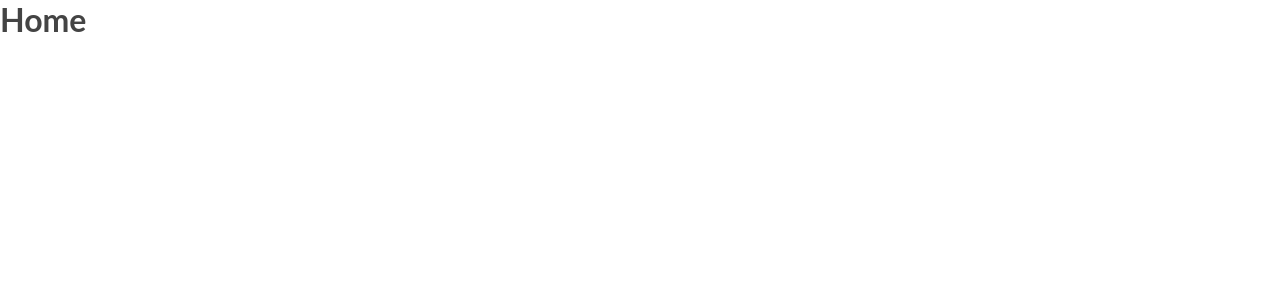
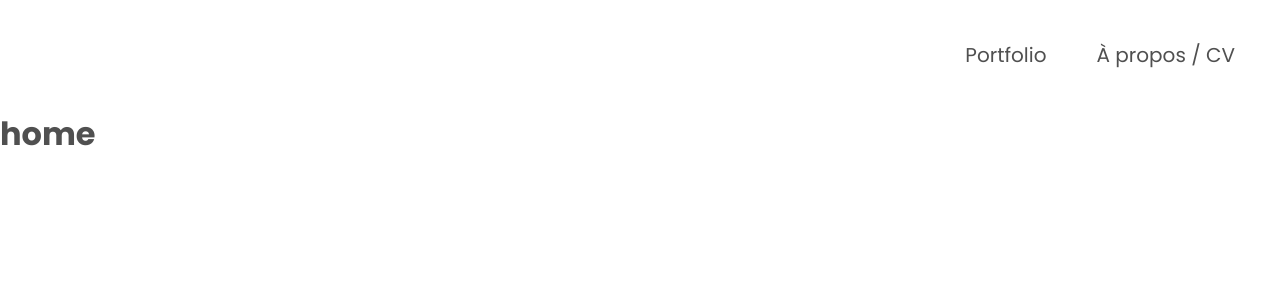
Before and after one commit to ThomasdevLC/portfolio_07_2023, a React (Create React App) app: page / in a window 1280 px wide. Shown: the top 300 px of the page. Built offline with nearby package versions, Linux system fonts and the light colour scheme.

Commit message:
header + router

```diff
--- a/public/index.html
+++ b/public/index.html
@@ -9,35 +9,18 @@
       name="description"
       content="Web site created using create-react-app"
     />
+    <link rel="preconnect" href="https://fonts.googleapis.com">
+<link rel="preconnect" href="https://fonts.gstatic.com" crossorigin>
+<link href="https://fonts.googleapis.com/css2?family=Poppins:wght@300;400;500;600;700&display=swap" rel="stylesheet">
     <link rel="apple-touch-icon" href="%PUBLIC_URL%/logo192.png" />
-    <!--
-      manifest.json provides metadata used when your web app is installed on a
-      user's mobile device or desktop. See https://developers.google.com/web/fundamentals/web-app-manifest/
-    -->
+
     <link rel="manifest" href="%PUBLIC_URL%/manifest.json" />
-    <!--
-      Notice the use of %PUBLIC_URL% in the tags above.
-      It will be replaced with the URL of the `public` folder during the build.
-      Only files inside the `public` folder can be referenced from the HTML.
 
-      Unlike "/favicon.ico" or "favicon.ico", "%PUBLIC_URL%/favicon.ico" will
-      work correctly both with client-side routing and a non-root public URL.
-      Learn how to configure a non-root public URL by running `npm run build`.
-    -->
-    <title>React App</title>
+    <title>Portfolio - Thomas Le Cam</title>
   </head>
   <body>
     <noscript>You need to enable JavaScript to run this app.</noscript>
     <div id="root"></div>
-    <!--
-      This HTML file is a template.
-      If you open it directly in the browser, you will see an empty page.
 
-      You can add webfonts, meta tags, or analytics to this file.
-      The build step will place the bundled scripts into the <body> tag.
-
-      To begin the development, run `npm start` or `yarn start`.
-      To create a production bundle, use `npm run build` or `yarn build`.
-    -->
   </body>
 </html>
--- a/src/assets/styles/_variables.scss
+++ b/src/assets/styles/_variables.scss
@@ -1,7 +1,8 @@
 :root {
-  --primary: #ff6348;
-  --gray-1: #20232a;
+  --primary: #fdff87;
+  --secondary: #ffff00;
+  --gray-1: #505050;
   --gray-2: #efefef;
-  --font-family: "Lato", sans-serif;
-  --text-color: #444;
+  --font-family: "Poppins", sans-serif;
+  --text-color: #505050;
 }
--- /dev/null
+++ b/src/components/HeaderNav/HeaderNav.js
@@ -0,0 +1,20 @@
+import React from "react";
+import { NavLink } from "react-router-dom";
+import "./HeaderNav.scss";
+
+const HeaderNav = () => {
+  return (
+    <div className="nav">
+      <ul className="nav__list">
+        <NavLink to="/">
+          <li className="nav__list__name">Portfolio</li>
+        </NavLink>
+        <NavLink to="/about">
+          <li className="nav__list__name">À propos / CV</li>
+        </NavLink>
+      </ul>
+    </div>
+  );
+};
+
+export default HeaderNav;
--- /dev/null
+++ b/src/components/HeaderNav/HeaderNav.scss
@@ -0,0 +1,11 @@
+.nav {
+  &__list {
+    display: flex;
+    justify-content: end;
+    padding: 40px;
+    &__name {
+      font-size: 20px;
+      margin-left: 40px;
+    }
+  }
+}
--- a/src/pages/About.js
+++ b/src/pages/About.js
@@ -1,8 +1,10 @@
 import React from "react";
+import HeaderNav from "../components/HeaderNav/HeaderNav";
 
 const About = () => {
   return (
     <div>
+      <HeaderNav />
       <h1>about</h1>
     </div>
   );
--- a/src/pages/Home.js
+++ b/src/pages/Home.js
@@ -1,9 +1,10 @@
 import React from "react";
-
+import HeaderNav from "../components/HeaderNav/HeaderNav";
 const Home = () => {
   return (
-    <div>
-      <h1>Home</h1>
+    <div className="">
+      <HeaderNav />
+      <h1>home</h1>
     </div>
   );
 };
```
Also changed, not shown: src/components/HeaderNav.js (deleted, +0 -8 lines).
